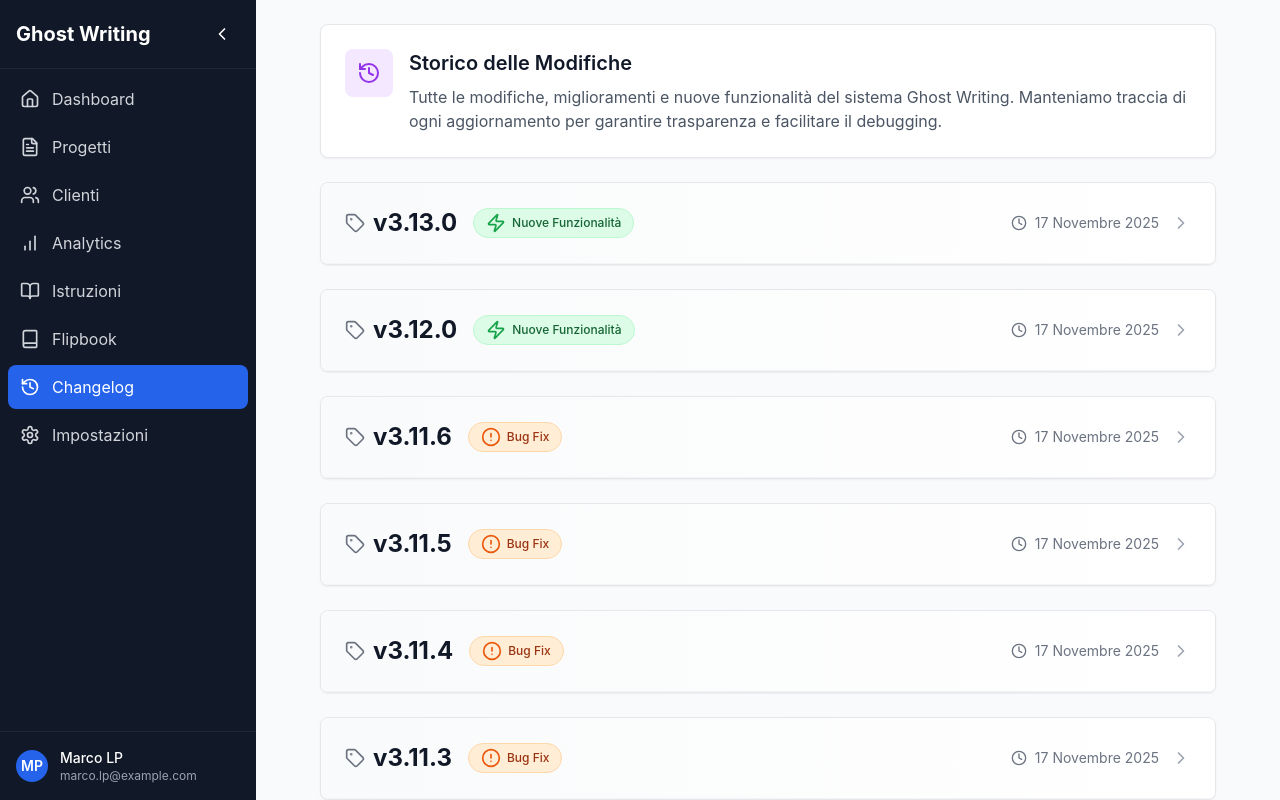
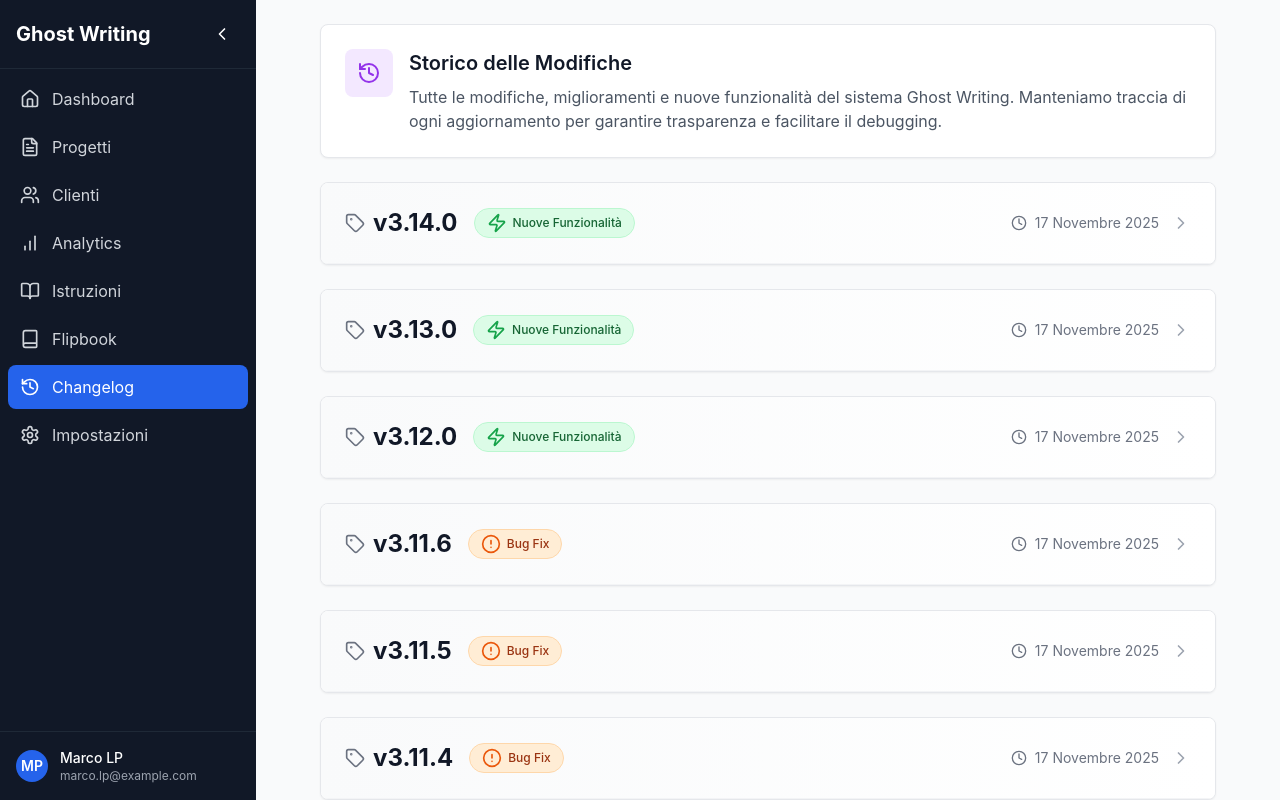
Before and after one commit to MarcoLP1822/gw, a Next.js app: page /changelog in a window 1280 px wide. Built offline with nearby package versions, Linux system fonts and the light colour scheme.

Commit message:
chore: auto-update changelog [skip ci]

```diff
--- a/app/changelog/page.tsx
+++ b/app/changelog/page.tsx
@@ -17,6 +17,26 @@ interface ChangelogEntry {
 }
 
 const changelog: ChangelogEntry[] = [
+    {
+        version: '3.14.0',
+        date: '17 Novembre 2025',
+        type: 'feature',
+        changes: [
+            {
+                category: 'Generale',
+                items: [
+                    'Clean up repository: remove obsolete files and scripts',
+                    'Aggiunto margine sinistro a tutte le pagine per sidebar fissa',
+                ],
+            },
+            {
+                category: 'Gestione Progetti',
+                items: [
+                    'Aggiunto margine alle pagine dettaglio progetto e cliente',
+                ],
+            }
+        ],
+    },
     {
         version: '3.13.0',
         date: '17 Novembre 2025',
```
